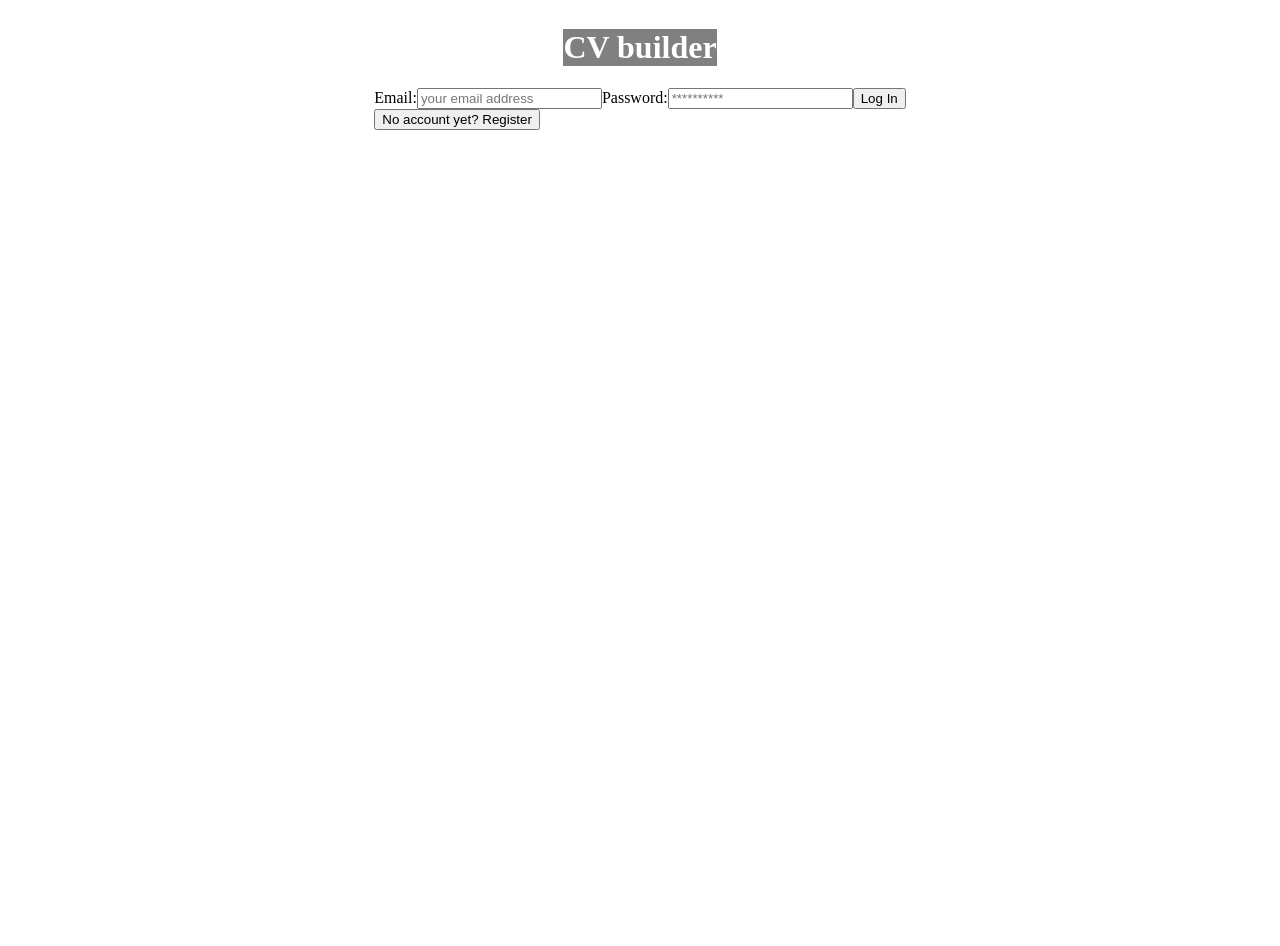
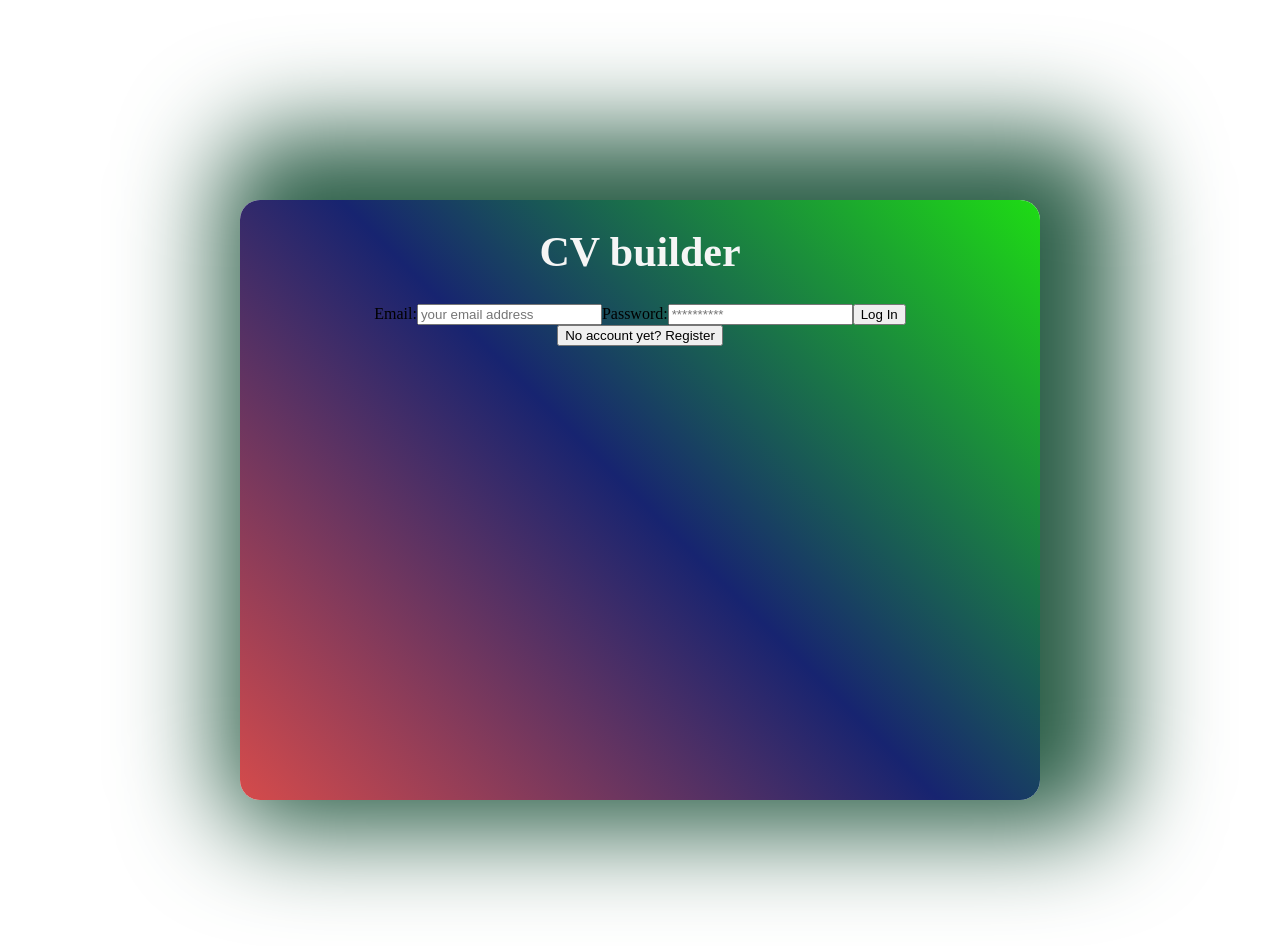
Before and after one commit to PawelOwiesek/login_user, a React (Create React App) app: page / in a window 1280 px wide. Shown: the top 946 px of the page. Before the commit the page ends 800 px from the top, so only its background shows below. Built offline with nearby package versions, Linux system fonts and the light colour scheme.

Commit message:
created styles for Login and Register form

```diff
--- a/src/features/loginPage/styled.js
+++ b/src/features/loginPage/styled.js
@@ -1,13 +1,44 @@
 import styled from "styled-components";
 
 export const Container = styled.div`
+  margin: 200px auto;
+  text-align: center;
   display: flex;
   flex-direction: column;
-  justify-content: center;
   align-items: center;
+  background: linear-gradient(45deg, #d54b4b, #172470, #1edc14);
+  width: 800px;
+  height: 600px;
+  border-radius: 20px;
+  box-shadow: 30px -18px 100px 49px #2b5e47;
 `;
 
 export const Title = styled.h1`
+  color: #f5f5f5;
+  font-size: 42px;
+`;
+
+export const InputLabel = styled.label`
+  font-size: 30px;
   color: #fff;
-  background-color: gray;
+  display: inline-block;
+  margin: 20px;
 `;
+export const Input = styled.input`
+  display: flex;
+  font-size: 25px;
+  margin-left: 40px;
+  padding: 10px 25px;
+  width: 400px;
+  border-radius: 25px;
+`;
+
+export const Button = styled.button`
+  display: block;
+  font-size: 24px;
+  background-color: #4c189b;
+  color: #fff;
+  padding: 10px;
+  border-radius: 10px;
+  margin: 10px auto;
+`;
```
